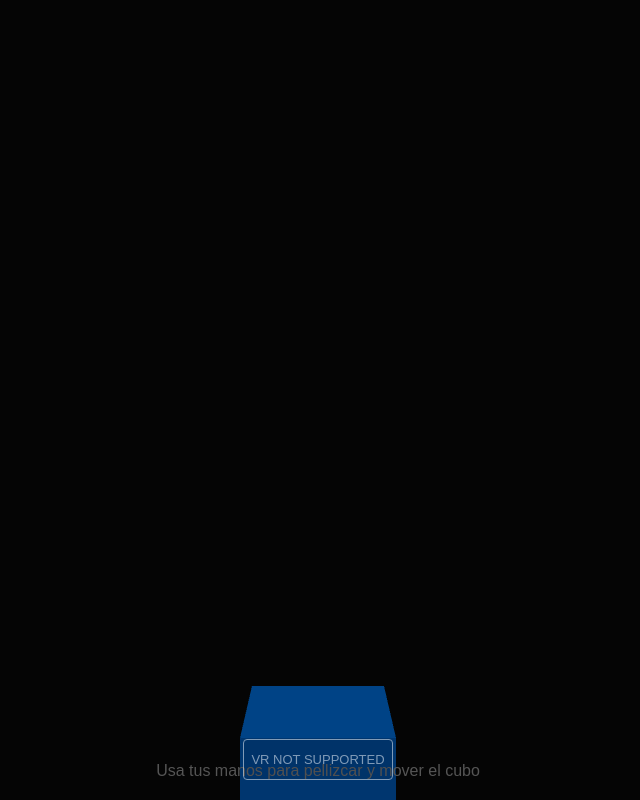
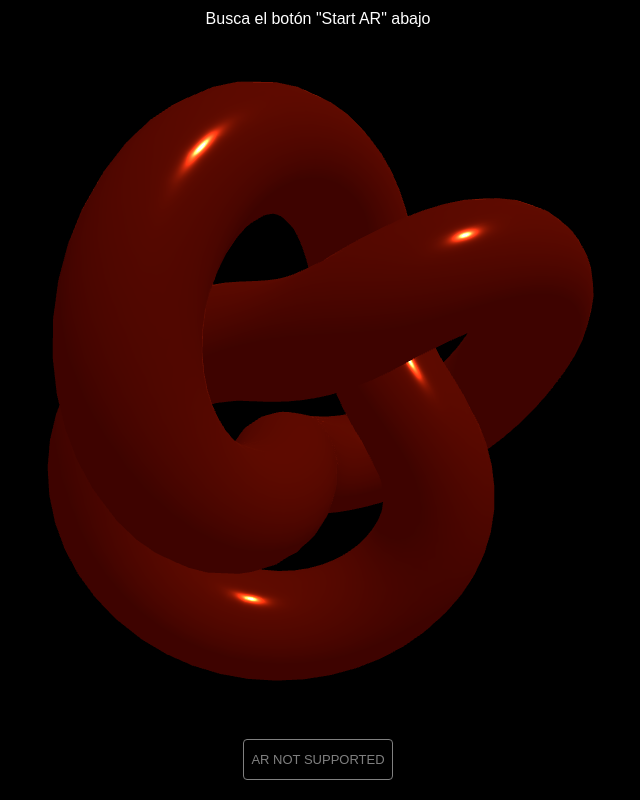
Before and after one commit to moldotk/Vr-1, a plain HTML site: page index.html in a window 1280 px wide. Shown: the whole page, without its empty margins (322-962 px from the left). Drawn offline with nearby package versions, Linux system fonts and the light colour scheme; animation ran at ten frames a second.

Commit message:
Refactor AR interaction and update HTML metadata
Updated the title and viewport meta tag, adjusted object and camera settings, and modified hand interaction logic for improved AR experience.

```diff
--- a/index.html
+++ b/index.html
@@ -2,14 +2,15 @@
 <html lang="es">
 <head>
     <meta charset="UTF-8">
-    <title>High-End WebXR Hand Interaction</title>
+    <meta name="viewport" content="width=device-width, initial-scale=1.0, user-scalable=no">
+    <title>Juego AR Handtracking Android</title>
     <style>
-        body { margin: 0; background: #000; }
-        #instructions { position: absolute; bottom: 20px; width: 100%; text-align: center; color: #555; font-family: sans-serif; pointer-events: none; }
+        body { margin: 0; padding: 0; overflow: hidden; background-color: #000; }
+        #info { position: absolute; top: 10px; width: 100%; text-align: center; color: white; font-family: sans-serif; pointer-events: none; z-index: 10; }
     </style>
 </head>
 <body>
-    <div id="instructions">Usa tus manos para pellizcar y mover el cubo</div>
+    <div id="info">Busca el botón "Start AR" abajo</div>
 
     <script type="importmap">
         {
@@ -22,101 +23,79 @@
 
     <script type="module">
         import * as THREE from 'three';
-        import { VRButton } from 'three/addons/webxr/VRButton.js';
+        import { ARButton } from 'three/addons/webxr/ARButton.js';
         import { XRHandModelFactory } from 'three/addons/webxr/XRHandModelFactory.js';
 
-        let scene, camera, renderer, cube;
-        let hands = [];
-        const handModelFactory = new XRHandModelFactory();
+        let scene, camera, renderer, object;
+        let hand1, hand2;
+        let handModelFactory;
 
         // Variables para la lógica de agarre
-        let grabbedObject = null;
+        let isGrabbing = false;
 
         init();
         animate();
 
         function init() {
+            // --- SCENE CONFIG ---
             scene = new THREE.Scene();
-            scene.background = new THREE.Color(0x050505);
 
-            camera = new THREE.PerspectiveCamera(50, window.innerWidth / window.innerHeight, 0.1, 10);
-            camera.position.set(0, 1.6, 0.5);
+            // Importante: No establecer scene.background para que se vea la cámara
 
-            // --- ILUMINACIÓN DETALLADA ---
-            const ambient = new THREE.AmbientLight(0xffffff, 0.5);
-            scene.add(ambient);
+            // --- CAMERA CONFIG ---
+            camera = new THREE.PerspectiveCamera(50, window.innerWidth / window.innerHeight, 0.01, 20);
 
-            const directionalLight = new THREE.DirectionalLight(0xffffff, 2);
+            // --- RENDERER CONFIG ---
+            renderer = new THREE.WebGLRenderer({ antialias: true, alpha: true });
+            renderer.setPixelRatio(window.devicePixelRatio);
+            renderer.setSize(window.innerWidth, window.innerHeight);
+            renderer.xr.enabled = true; // Habilitar WebXR
+            document.body.appendChild(renderer.domElement);
+
+            // --- AÑADIR BOTÓN AR ESPECÍFICO PARA ANDROID ---
+            // Solicitamos la característica opcional 'hand-tracking'
+            document.body.appendChild(ARButton.createButton(renderer, {
+                requiredFeatures: ['hit-test'], // hit-test suele ayudar a estabilizar la sesión AR en Android
+                optionalFeatures: ['hand-tracking']
+            }));
+
+            // --- ILUMINACIÓN (Crucial para el "super detalle") ---
+            const ambientLight = new THREE.AmbientLight(0xffffff, 1.0); // Luz base suave
+            scene.add(ambientLight);
+
+            const directionalLight = new THREE.DirectionalLight(0xffffff, 2.0);
             directionalLight.position.set(1, 2, 1);
             directionalLight.castShadow = true;
             scene.add(directionalLight);
 
-            // --- RENDERER PRO ---
-            renderer = new THREE.WebGLRenderer({ antialias: true });
-            renderer.setPixelRatio(window.devicePixelRatio);
-            renderer.setSize(window.innerWidth, window.innerHeight);
-            renderer.shadowMap.enabled = true;
-            renderer.xr.enabled = true;
-            document.body.appendChild(renderer.domElement);
-            document.body.appendChild(VRButton.createButton(renderer));
+            // --- OBJETO DETALLADO (Un TorusKnot PBR) ---
+            const geometry = new THREE.TorusKnotGeometry(0.06, 0.02, 150, 20);
+            const material = new THREE.MeshStandardMaterial({
+                color: 0xff3300,
+                metalness: 0.9,
+                roughness: 0.1,
+                emissive: 0x220000
+            });
+            object = new THREE.Mesh(geometry, material);
+            object.position.set(0, 0, -0.3); // Posición inicial frente a la cámara
+            object.castShadow = true;
+            scene.add(object);
 
-            // --- OBJETO INTERACTIVO (Detalle PBR) ---
-            const geometry = new THREE.BoxGeometry(0.15, 0.15, 0.15);
-            const material = new THREE.MeshStandardMaterial({
-                color: 0x0088ff,
-                metalness: 0.7,
-                roughness: 0.2,
-                emissive: 0x001133
-            });
-            cube = new THREE.Mesh(geometry, material);
-            cube.position.set(0, 1.2, -0.4);
-            cube.castShadow = true;
-            scene.add(cube);
+            // --- CONFIGURACIÓN DE MODELOS DE MANOS ---
+            handModelFactory = new XRHandModelFactory();
 
-            // --- CONFIGURACIÓN DE MANOS ---
-            for (let i = 0; i < 2; i++) {
-                const hand = renderer.xr.getHand(i);
-                hand.add(handModelFactory.createHandModel(hand, "mesh"));
+            // Mano 1
+            hand1 = renderer.xr.getHand(0);
+            hand1.add(handModelFactory.createHandModel(hand1, "mesh"));
+            scene.add(hand1);
 
-                // Eventos de pellizco (Pinch)
-                hand.addEventListener('pinchend', () => { grabbedObject = null; });
+            // Mano 2
+            hand2 = renderer.xr.getHand(1);
+            hand2.add(handModelFactory.createHandModel(hand2, "mesh"));
+            scene.add(hand2);
 
-                scene.add(hand);
-                hands.push({ hand, inputSource: null });
-            }
-
-            window.addEventListener('resize', onWindowResize);
-        }
-
-        function checkInteractions() {
-            // Recorremos ambas manos para detectar el pellizco
-            const session = renderer.xr.getSession();
-            if (!session) return;
-
-            for (const handObj of hands) {
-                const hand = handObj.hand;
-
-                // El "index-finger-tip" es el punto 9 en el estándar WebXR
-                const indexTip = hand.joints['index-finger-tip'];
-                const thumbTip = hand.joints['thumb-tip'];
-
-                if (indexTip && thumbTip) {
-                    const distance = indexTip.position.distanceTo(thumbTip.position);
-
-                    // Si la distancia es muy corta (pellizco)
-                    if (distance < 0.02) {
-                        const distToCube = indexTip.position.distanceTo(cube.position);
-
-                        // Si la mano está cerca del cubo, lo "agarramos"
-                        if (distToCube < 0.15) {
-                            cube.position.copy(indexTip.position);
-                            cube.material.emissive.setHex(0x00ff00); // Brillo verde al tocar
-                        }
-                    } else {
-                        cube.material.emissive.setHex(0x001133);
-                    }
-                }
-            }
+            // Eventos de redimensionado
+            window.addEventListener('resize', onWindowResize, false);
         }
 
         function onWindowResize() {
@@ -126,12 +105,56 @@
         }
 
         function animate() {
+            // Usar setAnimationLoop es obligatorio para WebXR
             renderer.setAnimationLoop(render);
         }
 
         function render() {
-            checkInteractions();
+            // Rotación suave del objeto si no está siendo agarrado
+            if (!isGrabbing) {
+                object.rotation.x += 0.01;
+                object.rotation.y += 0.01;
+            }
+
+            // --- LÓGICA EXPERIMENTAL DE AGARRE (Pinche) ---
+            // En Android Chrome, obtener las articulaciones (joints) es experimental
+            checkHandInteraction(hand1);
+            checkHandInteraction(hand2);
+
             renderer.render(scene, camera);
+        }
+
+        function checkHandInteraction(hand) {
+            // Comprobamos si la sesión XR está activa y si tenemos acceso a las articulaciones
+            const session = renderer.xr.getSession();
+            if (session && hand.joints) {
+                // Obtenemos las puntas del índice y pulgar (puntos 9 y 4 en el estándar)
+                const indexTip = hand.joints['index-finger-tip'];
+                const thumbTip = hand.joints['thumb-tip'];
+
+                // Si ambas articulaciones están siendo rastreadas
+                if (indexTip && thumbTip && indexTip.visible && thumbTip.visible) {
+                    const distance = indexTip.position.distanceTo(thumbTip.position);
+
+                    // Si la distancia es menor a 2.5cm, consideramos que hay pellizco
+                    if (distance < 0.025) {
+                        const distToObject = indexTip.position.distanceTo(object.position);
+
+                        // Si la mano está cerca del objeto, lo movemos
+                        if (distToObject < 0.1) {
+                            object.position.copy(indexTip.position);
+                            isGrabbing = true;
+                            object.material.emissive.setHex(0x00ff00); // Feedback visual: Verde
+                        }
+                    } else {
+                        // Si se suelta el pellizco asociado a este objeto
+                        if(isGrabbing && indexTip.position.distanceTo(object.position) < 0.05) {
+                            isGrabbing = false;
+                            object.material.emissive.setHex(0x220000); // Feedback visual: Normal
+                        }
+                    }
+                }
+            }
         }
     </script>
 </body>
```
